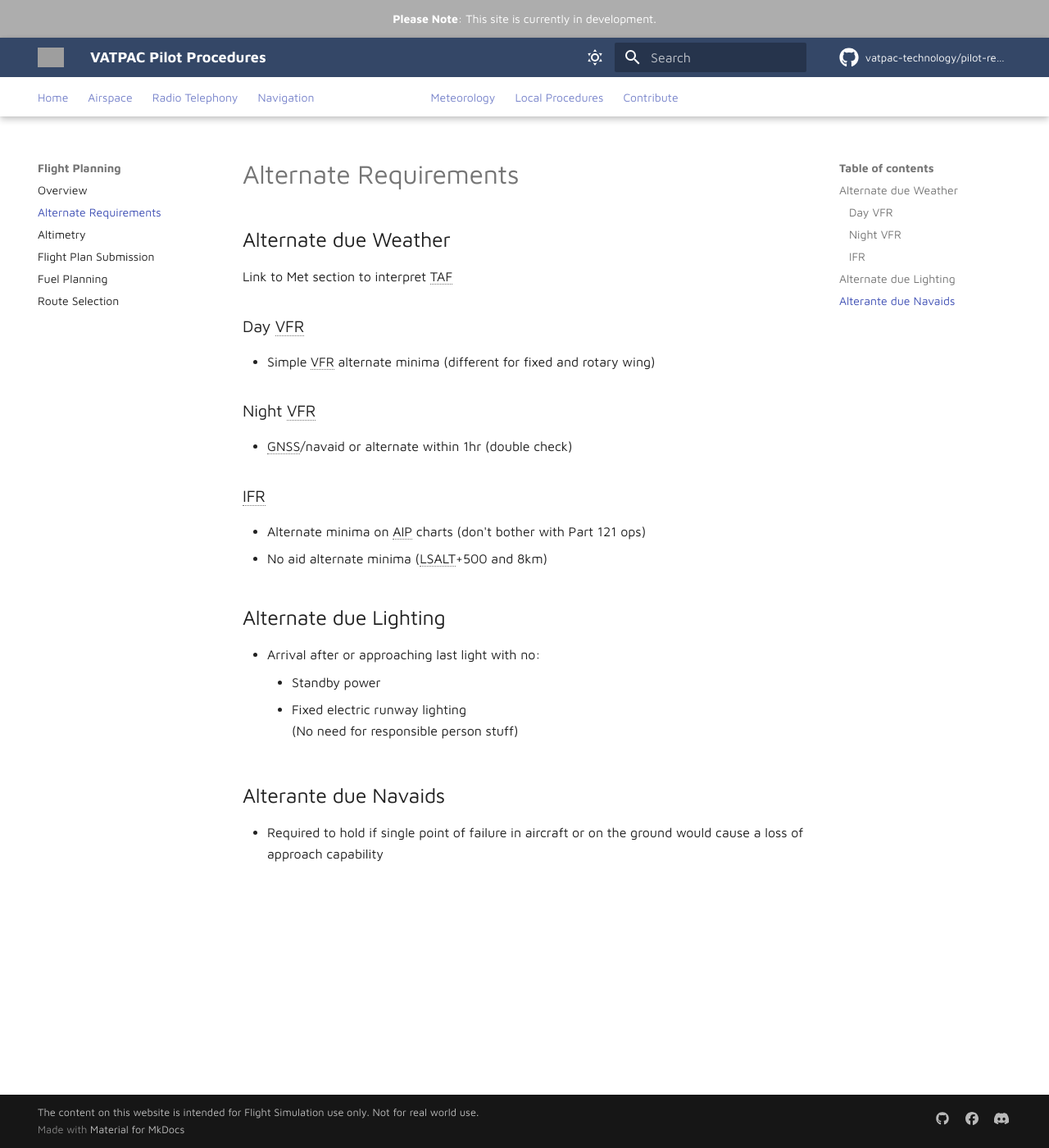
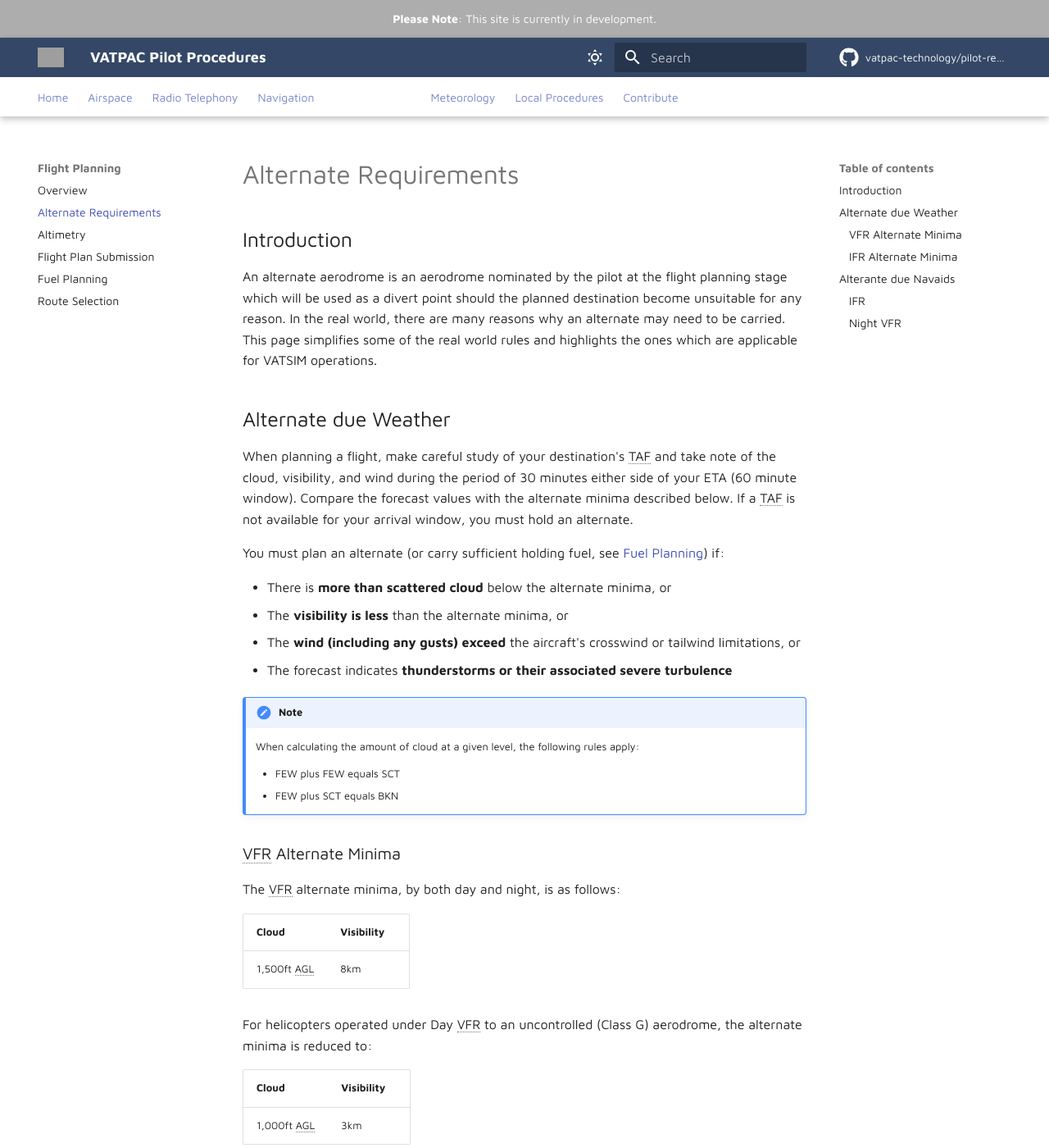
Before and after one commit to vatpac-technology/pilot-resources, an MkDocs documentation site: the page built from docs/flight-planning/alternaterequirements.md, in a window 1280 px wide and 1400 px high. Shown: the whole window at 82% size. Built offline with MkDocs 1.6.1 and Material for MkDocs 9.7.7, drawn with Linux system fonts in a browser that asks for light colours; comment, search, counter and statistics services are not loaded; some of the changed text lies outside the part shown; grey boxes are pictures that could not be loaded.

Commit message:
Add alternate requirements

```diff
--- a/docs/flight-planning/alternaterequirements.md
+++ b/docs/flight-planning/alternaterequirements.md
@@ -4,24 +4,62 @@
 
 --8<-- "includes/abbreviations.md"
 
+## Introduction
+An alternate aerodrome is an aerodrome nominated by the pilot at the flight planning stage which will be used as a divert point should the planned destination become unsuitable for any reason. In the real world, there are many reasons why an alternate may need to be carried. This page simplifies some of the real world rules and highlights the ones which are applicable for VATSIM operations.
+
 ## Alternate due Weather
-Link to Met section to interpret TAF
+When planning a flight, make careful study of your destination's TAF and take note of the cloud, visibility, and wind during the period of 30 minutes either side of your ETA (60 minute window). Compare the forecast values with the alternate minima described below. If a TAF is not available for your arrival window, you must hold an alternate.
 
-### Day VFR
-- Simple VFR alternate minima (different for fixed and rotary wing)
+You must plan an alternate (or carry sufficient holding fuel, see [Fuel Planning](fuelplanning.md)) if:
+
+- There is **more than scattered cloud** below the alternate minima, or
+- The **visibility is less** than the alternate minima, or
+- The **wind (including any gusts) exceed** the aircraft's crosswind or tailwind limitations, or
+- The forecast indicates **thunderstorms or their associated severe turbulence**
+
+!!! note
+    When calculating the amount of cloud at a given level, the following rules apply:
+
+    - FEW plus FEW equals SCT
+    - FEW plus SCT equals BKN
+
+### VFR Alternate Minima
+The VFR alternate minima, by both day and night, is as follows:
+
+| Cloud | Visibility |
+| ----- | ---------- |
+| 1,500ft AGL | 8km |
+
+For helicopters operated under Day VFR to an uncontrolled (Class G) aerodrome, the alternate minima is reduced to:
+
+| Cloud | Visibility |
+| ----- | ---------- |
+| 1,000ft AGL | 3km |
+
+### IFR Alternate Minima
+The IFR alternate minima is described on any approach chart for that aerodrome. The figures are formatted as cloud height above ground level and visibility in kilometres.
+
+!!! example
+    The alternate minima for a Category C aircraft landing at Adelaide (YPAD) would be more than scattered cloud below **1,480ft AGL** and/or visibility below **6.0km**.
+    <figure markdown>
+    ![Adelaide Alternate Minima (example only, not for operational use)](img/ypadminima.png){ width="700" }
+      <figcaption>Adelaide Alternate Minima (example only, not for operational use)</figcaption>
+    </figure>
+
+If your destination does not have an instrument approach, you must plan an alternate if the area forecast indicates weather conditions below:
+
+| Cloud | Visibility |
+| ----- | ---------- |
+| LSALT +500ft | 8km |
+
+## Alterante due Navaids
+### IFR
+An alternate must be held for IFR flights if due to the aircraft's equipment or the destination aerodrome's navigation aids, a single point of failure in the aircraft or on the ground would cause a loss of approach capability. In principle, this means that your destination has only a single approach type available or your aircraft has only a single piece of equipment which can receive that data, you must carry an alternate.
+
+!!! example
+    Flying a B737 (with multiple GPS, VHF NAV, and ADF equipment onboard) to Orange (YORG), which has published RNP approaches but no ground based aids, would require an alternate, as a loss of RAIM or GNSS integrity would result in the aircraft being unable to conduct an approach.
+
+    Flying a C172 (with a single GPS, VHF NAV, and no ADF) to Sydney (YSSY) would *not* require an alternate, as a failure of a single piece of equipment in the aircraft (e.g. the GPS) or on the ground (e.g. the ILS) would not prevent the aircraft from conducting an approach (they could still utilise the RNP or ILS approach, depending on the source of failure).
 
 ### Night VFR
 - GNSS/navaid or alternate within 1hr (double check)
-
-### IFR
-- Alternate minima on AIP charts (don't bother with Part 121 ops)
-- No aid alternate minima (LSALT+500 and 8km)
-
-## Alternate due Lighting
-- Arrival after or approaching last light with no:
-    - Standby power
-    - Fixed electric runway lighting
-    (No need for responsible person stuff)
-
-## Alterante due Navaids
-- Required to hold if single point of failure in aircraft or on the ground would cause a loss of approach capability
--- a/includes/abbreviations.md
+++ b/includes/abbreviations.md
@@ -241,3 +241,6 @@
 *[DNGR]: Point Danger
 *[IAS]: Indicated Airspeed
 *[PNL]: Port Noarlunga
+*[AGL]: Above Ground Level
+*[AMSL]: Above Mean Sea Level
+*[AAL]: Above Aerodrome Level
```
Also changed, not shown: docs/flight-planning/img/ypadminima.png (added).
